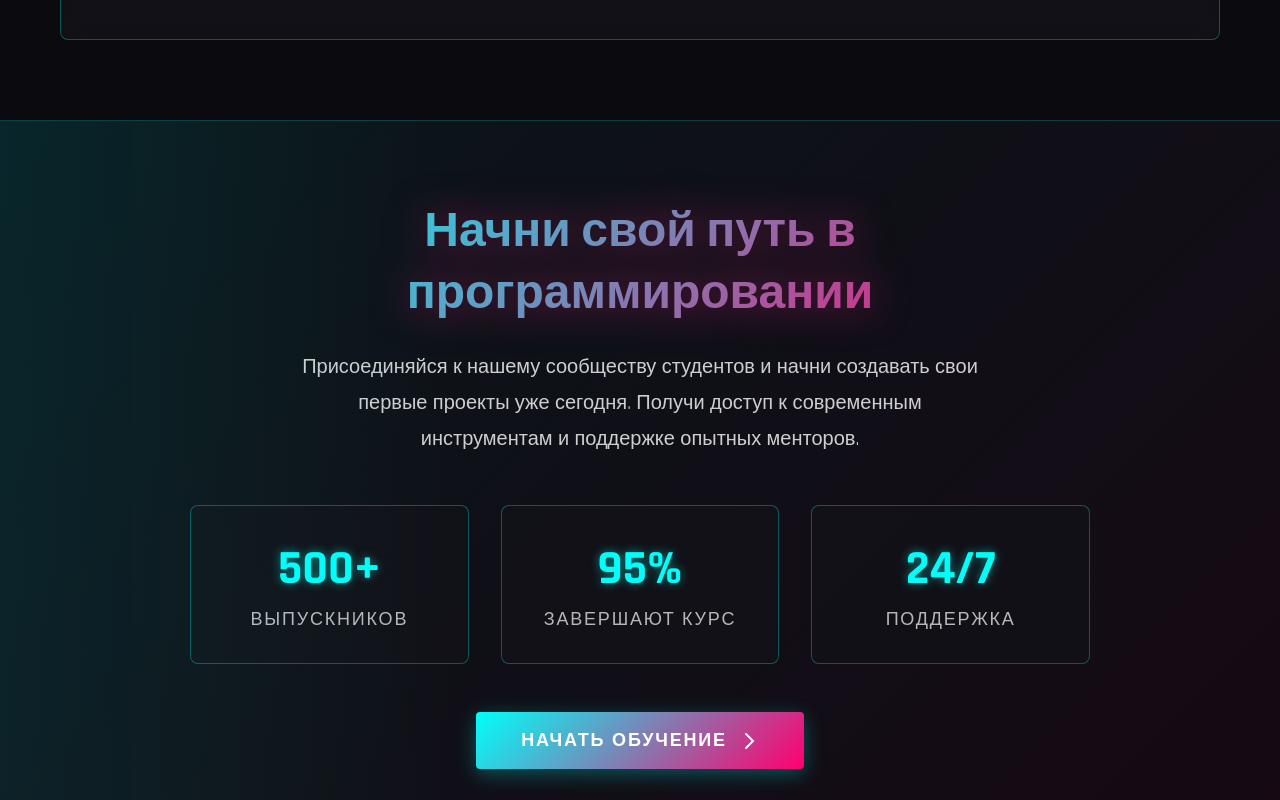
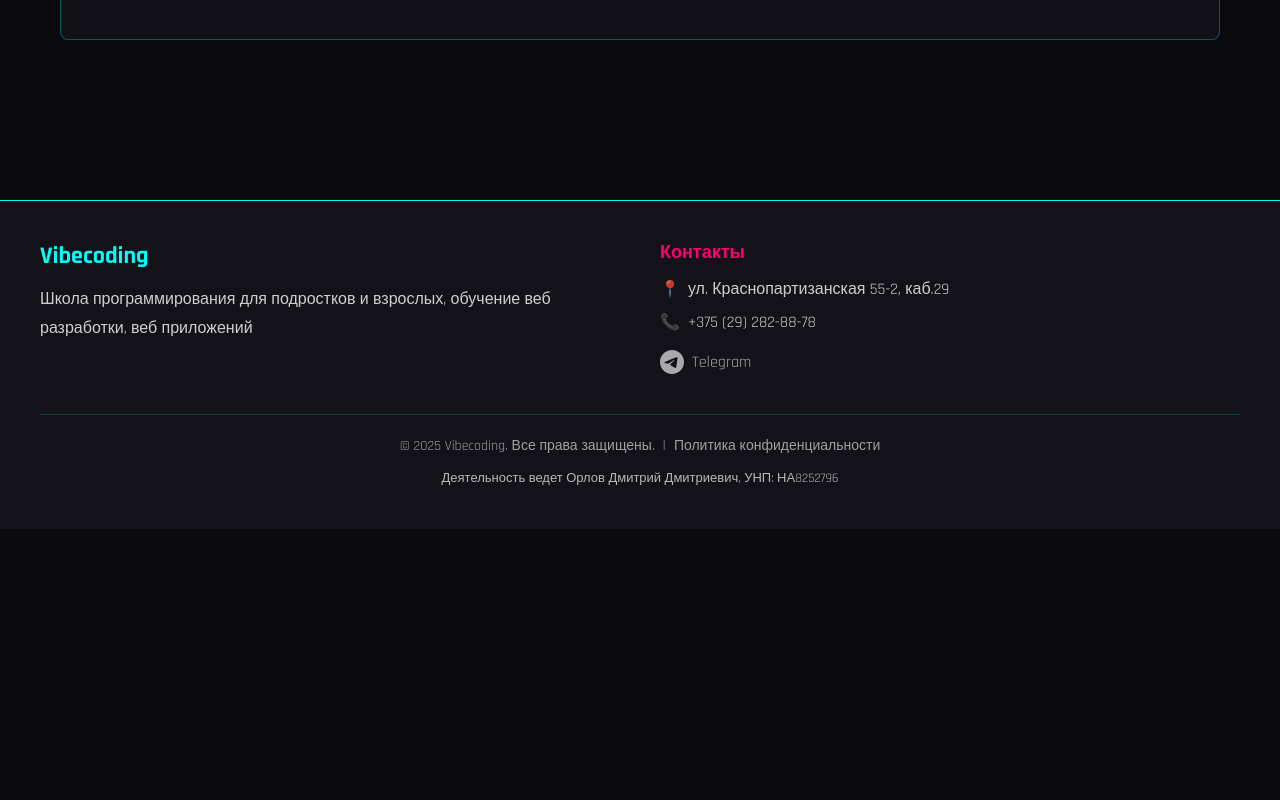
Before and after one commit to antsincgame/vibe-codiding, a React (Vite) app: page / in a window 1280 px wide. Shown: the part 3480-4280 px from the top of the page. After the commit the page ends 4009 px from the top, so only its background shows below. Built offline with nearby package versions, Linux system fonts and the light colour scheme; no server answers; the database is empty.

Commit message:
Updated index.css

```diff
--- a/src/App.tsx
+++ b/src/App.tsx
@@ -2,7 +2,6 @@ import { BrowserRouter as Router, Routes, Route } from 'react-router-dom';
 import Header from './components/Header';
 import Footer from './components/Footer';
 import CookieConsent from './components/CookieConsent';
-import TestBlock from './components/TestBlock';
 import Home from './pages/Home';
 import Courses from './pages/Courses';
 import About from './pages/About';
@@ -43,7 +42,6 @@ function App() {
                   <Route path="/blog/:slug" element={<BlogPostPage />} />
                   <Route path="/privacy" element={<Privacy />} />
                 </Routes>
-                <TestBlock />
                 <Footer />
               </main>
             </div>
--- a/src/components/TestBlock.tsx
+++ /dev/null
@@ -1,35 +0,0 @@
-export default function TestBlock() {
-  return (
-    <section className="test-block">
-      <div className="container">
-        <div className="test-content">
-          <h2 className="test-title">Начни свой путь в программировании</h2>
-          <p className="test-description">
-            Присоединяйся к нашему сообществу студентов и начни создавать свои первые проекты уже сегодня.
-            Получи доступ к современным инструментам и поддержке опытных менторов.
-          </p>
-          <div className="test-stats">
-            <div className="stat-item">
-              <div className="stat-number">500+</div>
-              <div className="stat-label">Выпускников</div>
-            </div>
-            <div className="stat-item">
-              <div className="stat-number">95%</div>
-              <div className="stat-label">Завершают курс</div>
-            </div>
-            <div className="stat-item">
-              <div className="stat-number">24/7</div>
-              <div className="stat-label">Поддержка</div>
-            </div>
-          </div>
-          <button className="cta-button">
-            <span>Начать обучение</span>
-            <svg width="20" height="20" viewBox="0 0 20 20" fill="none">
-              <path d="M7 3L14 10L7 17" stroke="currentColor" strokeWidth="2" strokeLinecap="round"/>
-            </svg>
-          </button>
-        </div>
-      </div>
-    </section>
-  );
-}
--- a/src/index.css
+++ b/src/index.css
@@ -395,162 +395,3 @@ textarea.cyber-input {
     width: calc(100% - 3rem);
   }
 }
-
-.test-block {
-  padding: 80px 0;
-  background: linear-gradient(135deg, rgba(0, 255, 249, 0.05) 0%, rgba(255, 0, 110, 0.05) 100%);
-  border-top: 1px solid rgba(0, 255, 249, 0.2);
-  border-bottom: 1px solid rgba(0, 255, 249, 0.2);
-  position: relative;
-  overflow: hidden;
-}
-
-.test-block::before {
-  content: '';
-  position: absolute;
-  top: 0;
-  left: -100%;
-  width: 100%;
-  height: 100%;
-  background: linear-gradient(90deg, transparent, rgba(0, 255, 249, 0.1), transparent);
-  animation: shimmer 3s infinite;
-}
-
-@keyframes shimmer {
-  0% { left: -100%; }
-  100% { left: 100%; }
-}
-
-.test-content {
-  text-align: center;
-  max-width: 900px;
-  margin: 0 auto;
-}
-
-.test-title {
-  font-size: 3rem;
-  font-weight: 700;
-  margin-bottom: 1.5rem;
-  background: linear-gradient(135deg, var(--neon-cyan), var(--neon-pink));
-  -webkit-background-clip: text;
-  -webkit-text-fill-color: transparent;
-  background-clip: text;
-  animation: glow 2s ease-in-out infinite alternate;
-}
-
-@keyframes glow {
-  from {
-    filter: drop-shadow(0 0 10px rgba(0, 255, 249, 0.5));
-  }
-  to {
-    filter: drop-shadow(0 0 20px rgba(255, 0, 110, 0.5));
-  }
-}
-
-.test-description {
-  font-size: 1.25rem;
-  line-height: 1.8;
-  color: rgba(255, 255, 255, 0.8);
-  margin-bottom: 3rem;
-  max-width: 700px;
-  margin-left: auto;
-  margin-right: auto;
-}
-
-.test-stats {
-  display: grid;
-  grid-template-columns: repeat(auto-fit, minmax(200px, 1fr));
-  gap: 2rem;
-  margin-bottom: 3rem;
-}
-
-.stat-item {
-  padding: 2rem;
-  background: var(--card-bg);
-  border: 1px solid rgba(0, 255, 249, 0.3);
-  border-radius: 8px;
-  transition: all 0.3s;
-}
-
-.stat-item:hover {
-  transform: translateY(-5px);
-  border-color: var(--neon-cyan);
-  box-shadow: 0 10px 30px rgba(0, 255, 249, 0.2);
-}
-
-.stat-number {
-  font-size: 3rem;
-  font-weight: 700;
-  color: var(--neon-cyan);
-  margin-bottom: 0.5rem;
-  text-shadow: 0 0 10px rgba(0, 255, 249, 0.5);
-}
-
-.stat-label {
-  font-size: 1.125rem;
-  color: rgba(255, 255, 255, 0.7);
-  text-transform: uppercase;
-  letter-spacing: 0.1em;
-}
-
-.cta-button {
-  display: inline-flex;
-  align-items: center;
-  gap: 0.75rem;
-  padding: 1em 2.5em;
-  font-size: 1.125rem;
-  font-weight: 600;
-  text-transform: uppercase;
-  letter-spacing: 0.1em;
-  background: linear-gradient(135deg, var(--neon-cyan), var(--neon-pink));
-  color: white;
-  border: none;
-  border-radius: 4px;
-  cursor: pointer;
-  transition: all 0.3s;
-  box-shadow: 0 5px 20px rgba(0, 255, 249, 0.3);
-}
-
-.cta-button:hover {
-  transform: translateY(-2px);
-  box-shadow: 0 10px 30px rgba(0, 255, 249, 0.5);
-}
-
-.cta-button svg {
-  transition: transform 0.3s;
-}
-
-.cta-button:hover svg {
-  transform: translateX(5px);
-}
-
-@media (max-width: 768px) {
-  .test-block {
-    padding: 60px 0;
-  }
-
-  .test-title {
-    font-size: 2rem;
-  }
-
-  .test-description {
-    font-size: 1rem;
-  }
-
-  .test-stats {
-    gap: 1rem;
-  }
-
-  .stat-number {
-    font-size: 2rem;
-  }
-
-  .stat-label {
-    font-size: 0.875rem;
-  }
-
-  .cta-button {
-    font-size: 1rem;
-    padding: 0.875em 2em;
-  }
-}
```
